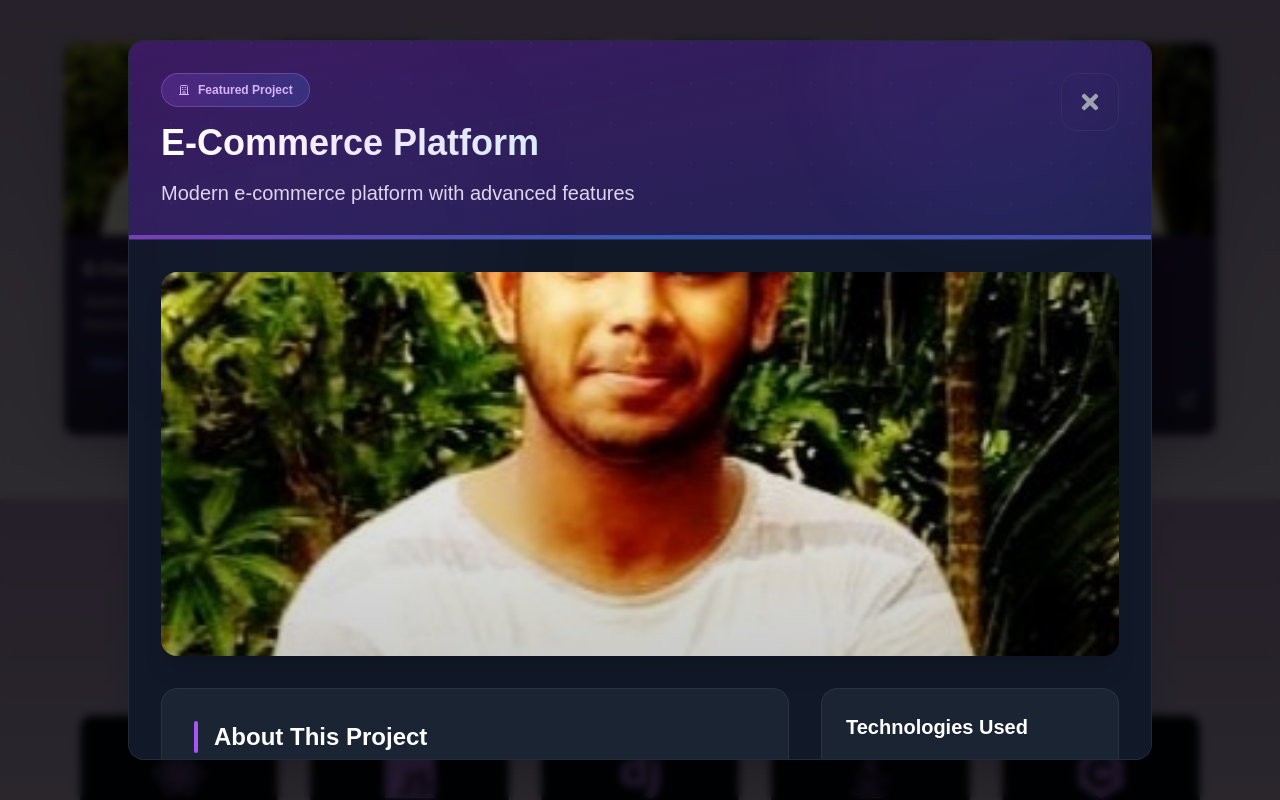
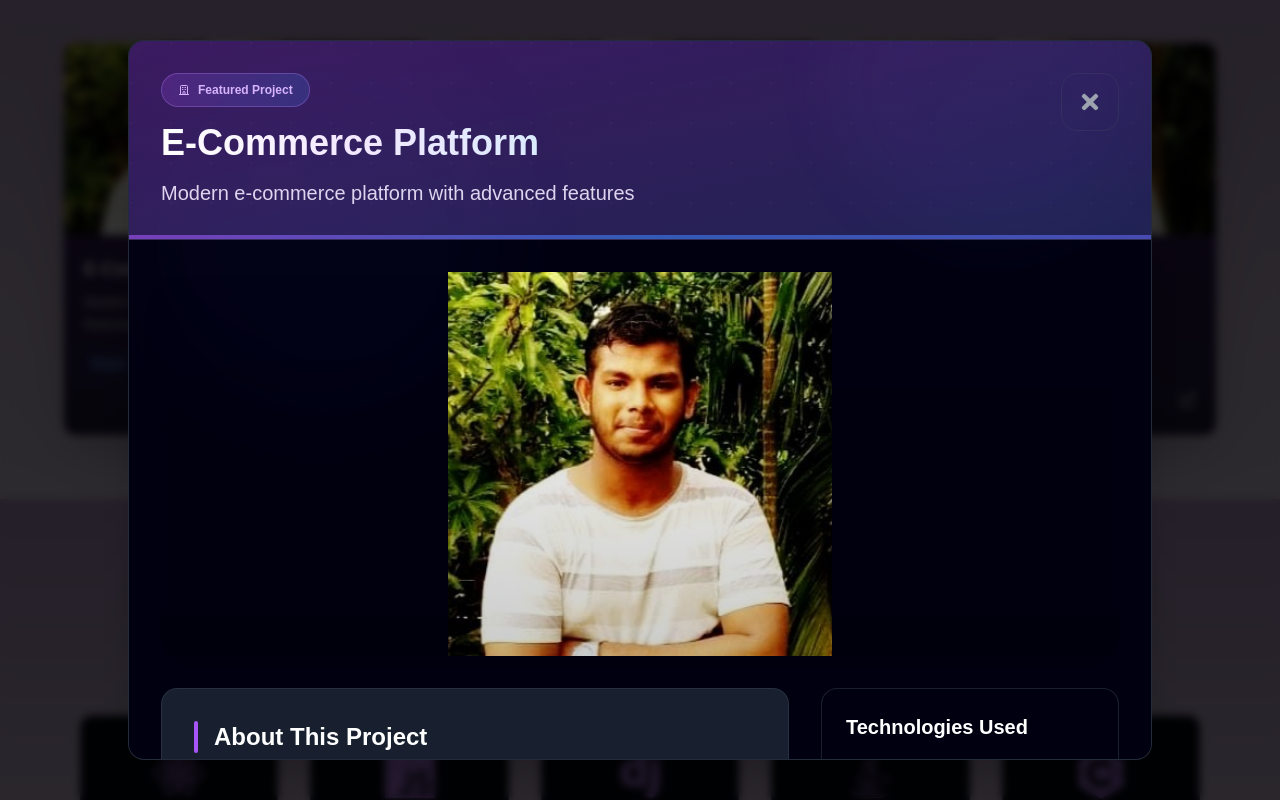
Before and after one commit to TahmidMuntaser/Personal_Portfolio_Web, a Next.js app in the folder myproject/: page /sample in a window 1280 px wide. Both pictures are taken after a click on the button 398 px from the left and 2206 px from the top of the page. Shown: the part 1806-2606 px from the top of the page. Built offline with nearby package versions, Linux system fonts and the light colour scheme.

Commit message:
projectDetail.jsx file updated 2.1

```diff
--- a/myproject/src/app/sample/components/ui/ProjectDetail.jsx
+++ b/myproject/src/app/sample/components/ui/ProjectDetail.jsx
@@ -137,7 +137,7 @@ const ProjectDetail = ({ project, isOpen, onClose }) => {
                 </div>
 
                 {/* Content */}
-                <div className="overflow-y-auto max-h-[calc(90vh-140px)] bg-gray-900 custom-scrollbar">
+                <div className="overflow-y-auto max-h-[calc(90vh-140px)] bg-[#001] custom-scrollbar">
                     <div className="p-8 space-y-8">
 
                         {/* Main Image */}
@@ -146,7 +146,7 @@ const ProjectDetail = ({ project, isOpen, onClose }) => {
                                 src={project.imageUrl}
                                 alt={project.title}
                                 fill
-                                className="object-cover transition-transform duration-500 group-hover:scale-105"
+                                className="object-contain transition-transform duration-500 group-hover:scale-105"
                                 priority
                             />
                             <div className="absolute inset-0 bg-gradient-to-t from-black/20 to-transparent"></div>
@@ -171,7 +171,7 @@ const ProjectDetail = ({ project, isOpen, onClose }) => {
 
                                 {/* Enhanced Features */}
                                 {project.features && (
-                                    <div className="bg-gray-800/80 backdrop-blur-sm rounded-2xl p-8 border border-gray-700/50 relative overflow-hidden">
+                                    <div className="bg-[#001] backdrop-blur-sm rounded-2xl p-8 border border-gray-700/50 relative overflow-hidden">
                                         {/* Animated background gradient */}
                                         <div className="absolute inset-0 bg-gradient-to-br from-purple-500/5 via-transparent to-blue-500/5 animate-pulse"></div>
 
@@ -243,7 +243,7 @@ const ProjectDetail = ({ project, isOpen, onClose }) => {
 
                                 {/* Enhanced Gallery */}
                                 {project.gallery && project.gallery.length > 0 && (
-                                    <div className="bg-gray-800/80 backdrop-blur-sm rounded-2xl p-8 border border-gray-700/50">
+                                    <div className="bg-[#001] backdrop-blur-sm rounded-2xl p-8 border border-gray-700/50">
                                         <div className="flex items-center justify-between mb-8">
                                             <div className="flex items-center">
                                                 <div className="w-1 h-8 bg-purple-500 rounded-full mr-4"></div>
@@ -347,7 +347,7 @@ const ProjectDetail = ({ project, isOpen, onClose }) => {
 
                                 {/* Technologies */}
                                 {project.tags && (
-                                    <div className="bg-gray-800/80 backdrop-blur-sm rounded-2xl p-6 border border-gray-700/50">
+                                    <div className="bg-[#001] backdrop-blur-sm rounded-2xl p-6 border border-gray-700/50">
                                         <h3 className="text-xl font-bold text-white mb-6">Technologies Used</h3>
                                         <div className="flex flex-wrap gap-3">
                                             {project.tags.map((tag, index) => (
@@ -363,7 +363,7 @@ const ProjectDetail = ({ project, isOpen, onClose }) => {
                                 )}
 
                                 {/* Enhanced Links */}
-                                <div className="bg-gray-800/80 backdrop-blur-sm rounded-2xl p-6 border border-gray-700/50">
+                                <div className="bg-[#001] backdrop-blur-sm rounded-2xl p-6 border border-gray-700/50">
                                     <h3 className="text-xl font-bold text-white mb-6">Project Links</h3>
                                     <div className="space-y-4">
                                         {project.link && (
@@ -398,7 +398,7 @@ const ProjectDetail = ({ project, isOpen, onClose }) => {
 
             {/* Image Modal */}
             {selectedImage && (
-                <div className="fixed inset-0 bg-black/90 backdrop-blur-sm z-[60] flex items-center justify-center p-4" onClick={closeImageModal}>
+                <div className="fixed inset-0 bg-black/90  backdrop-blur-sm z-[60] flex items-center justify-center p-4" onClick={closeImageModal}>
                     <div className="relative max-w-7xl max-h-[90vh] w-full h-full flex items-center justify-center" onClick={(e) => e.stopPropagation()}>
                         {/* Close Button */}
                         <button
```
